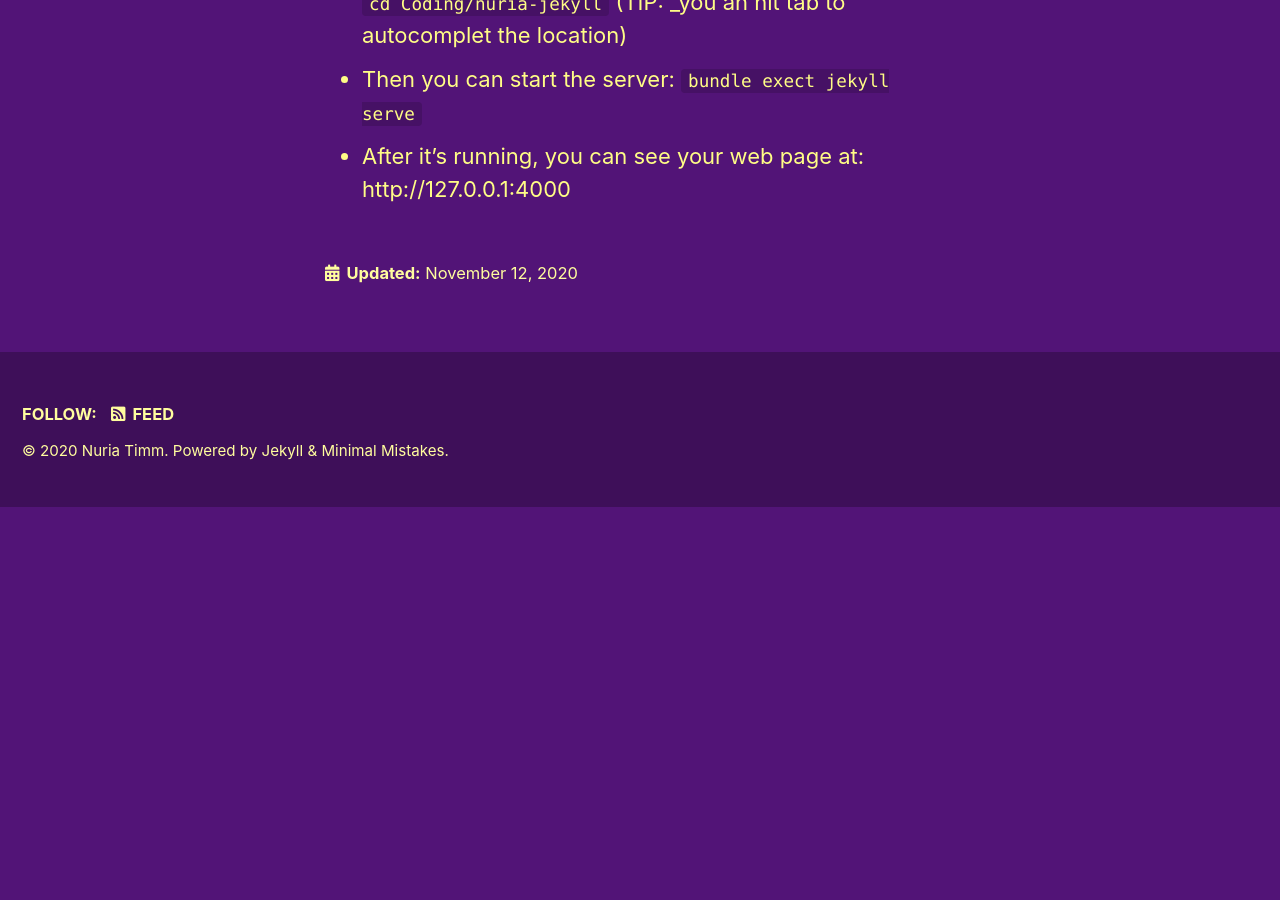
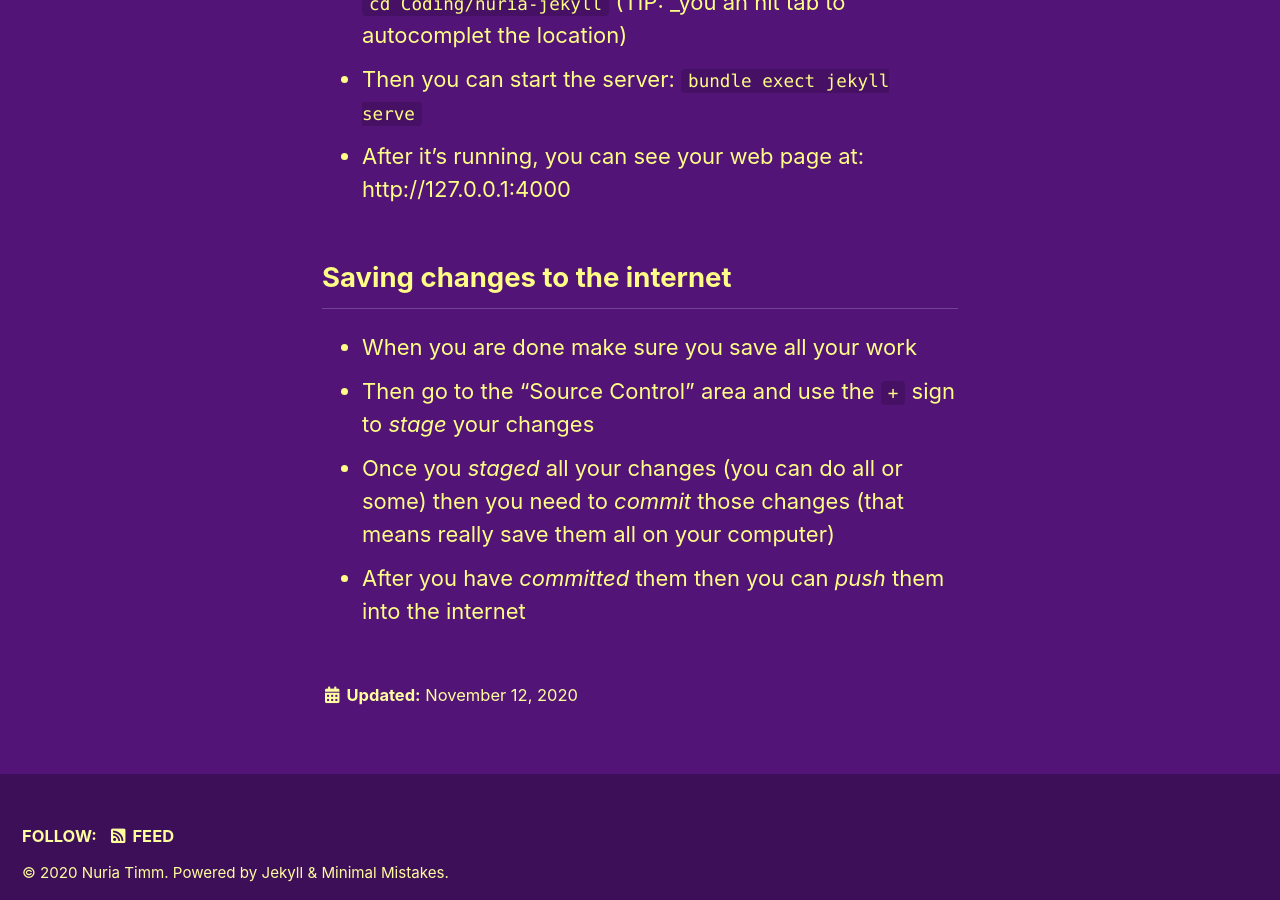
Before and after one commit to thornomad/nuria-jekyll, a Jekyll site: the page built from _pages/how-to.md, in a window 1280 px wide and 900 px high, scrolled down 1330 px. Built offline with Jekyll 4.4.1, drawn with Linux system fonts in a browser that asks for light colours; cached includes are drawn as plain includes; before the commit the page ends 1837 px from its top, so only the background shows below that; some of the changed text lies outside the part shown.

Commit message:
Added more info into how to

```diff
--- a/_pages/how-to.md
+++ b/_pages/how-to.md
@@ -37,3 +37,10 @@ You can test out your website changes before you save them to the internet.
 * Then inside the terminal change into the project directoy: `cd Coding/nuria-jekyll` (TIP: _you an hit tab to autocomplet the location)
 * Then you can start the server: `bundle exect jekyll serve`
 * After it's running, you can see your web page at: http://127.0.0.1:4000
+
+## Saving changes to the internet
+
+* When you are done make sure you save all your work
+* Then go to the "Source Control" area and use the `+` sign to _stage_ your changes
+* Once you _staged_ all your changes (you can do all or some) then you need to _commit_ those changes (that means really save them all on your computer)
+* After you have _committed_ them then you can _push_ them into the internet
```
